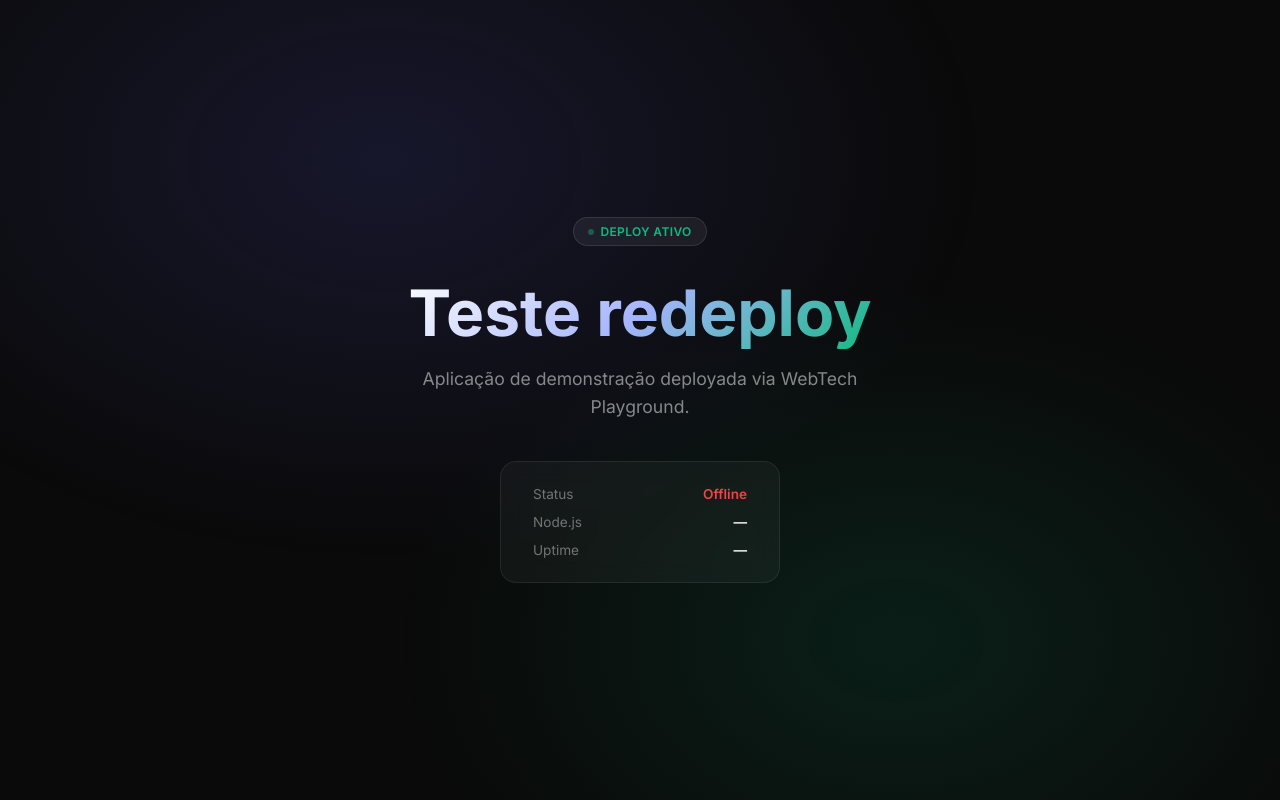
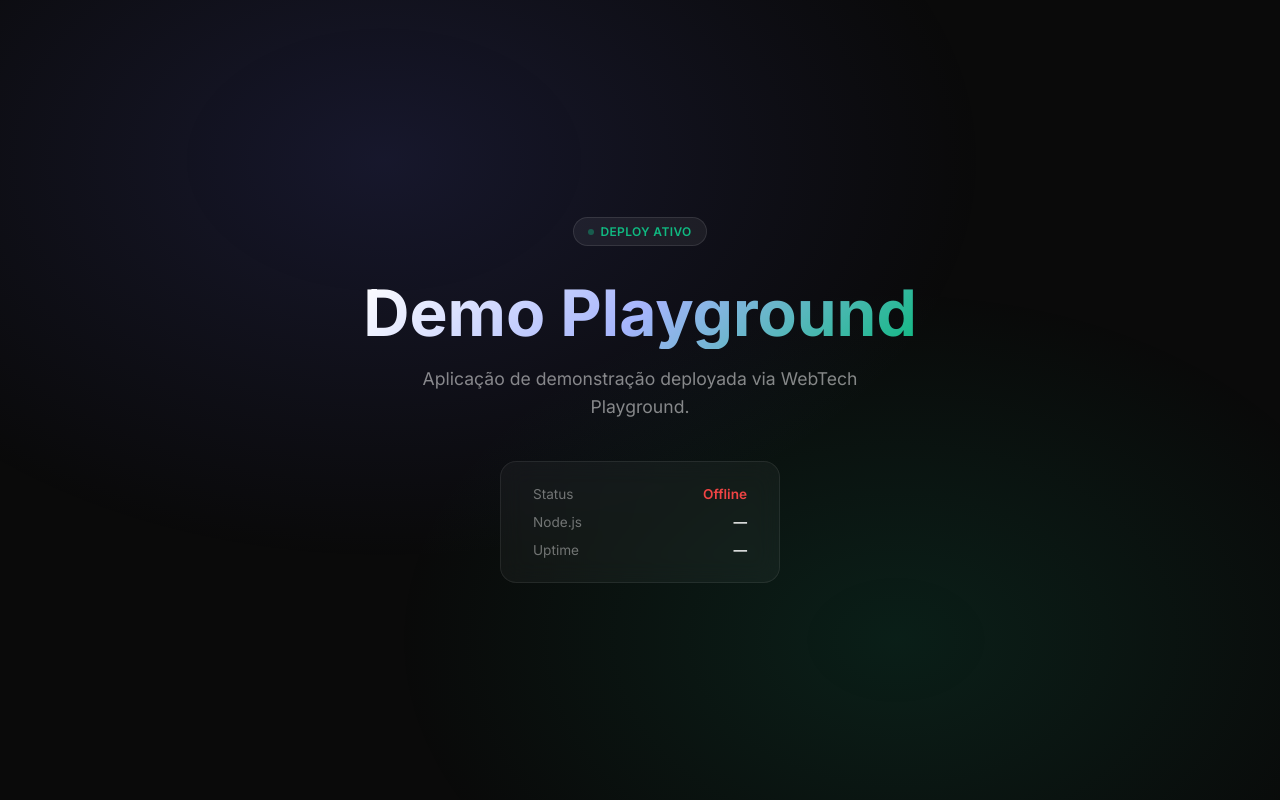
Before and after one commit to webtech-network/demo-playground, a website: page public/index.html in a window 1280 px wide. Drawn offline with Linux system fonts and the light colour scheme; no server answers.

Commit message:
Update index.html

```diff
--- a/public/index.html
+++ b/public/index.html
@@ -114,7 +114,7 @@
       <span class="dot"></span>
       DEPLOY ATIVO
     </div>
-    <h1>Teste redeploy</h1>
+    <h1>Demo Playground</h1>
     <p>Aplicação de demonstração deployada via WebTech Playground.</p>
     <div class="status-card">
       <div class="status-row">
```
